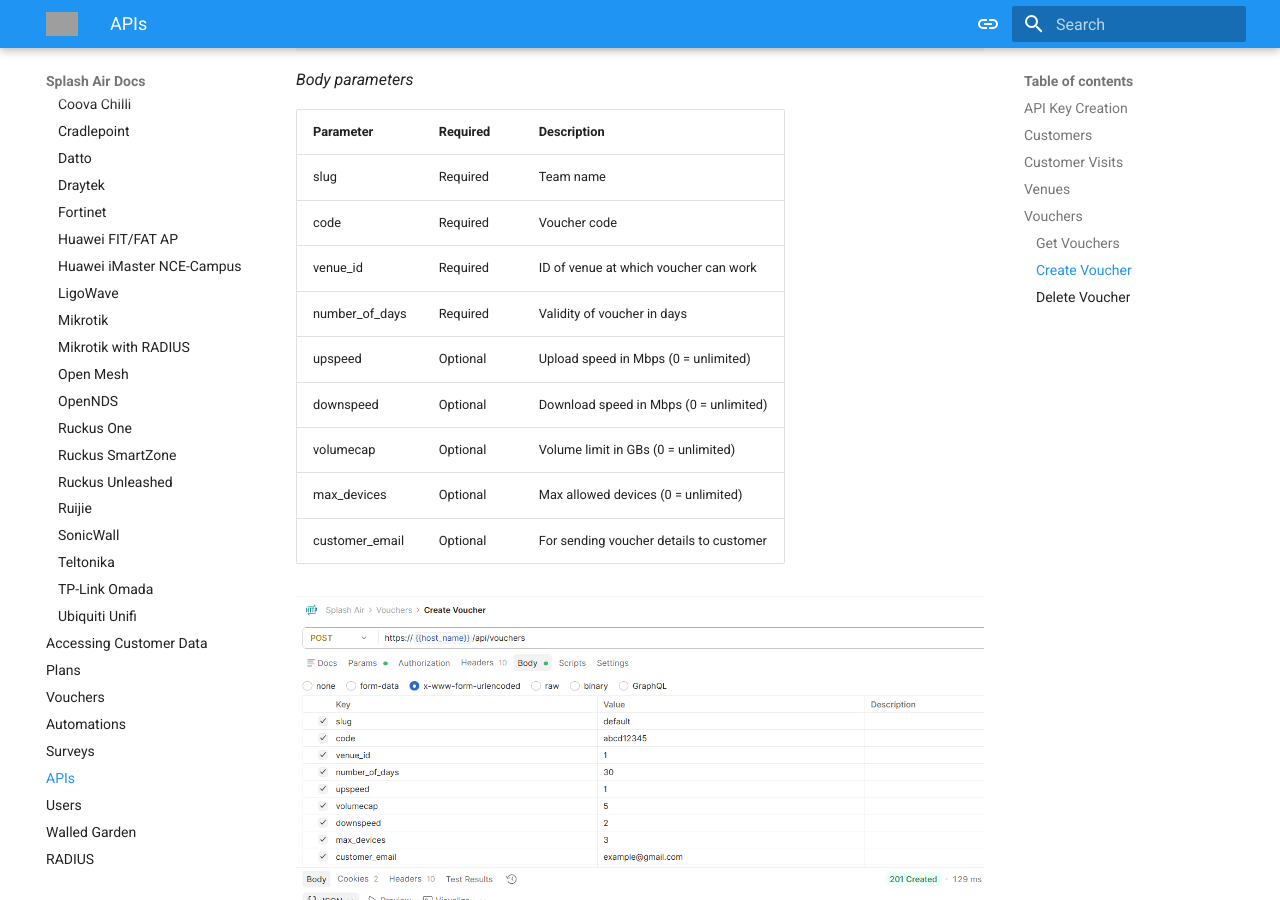
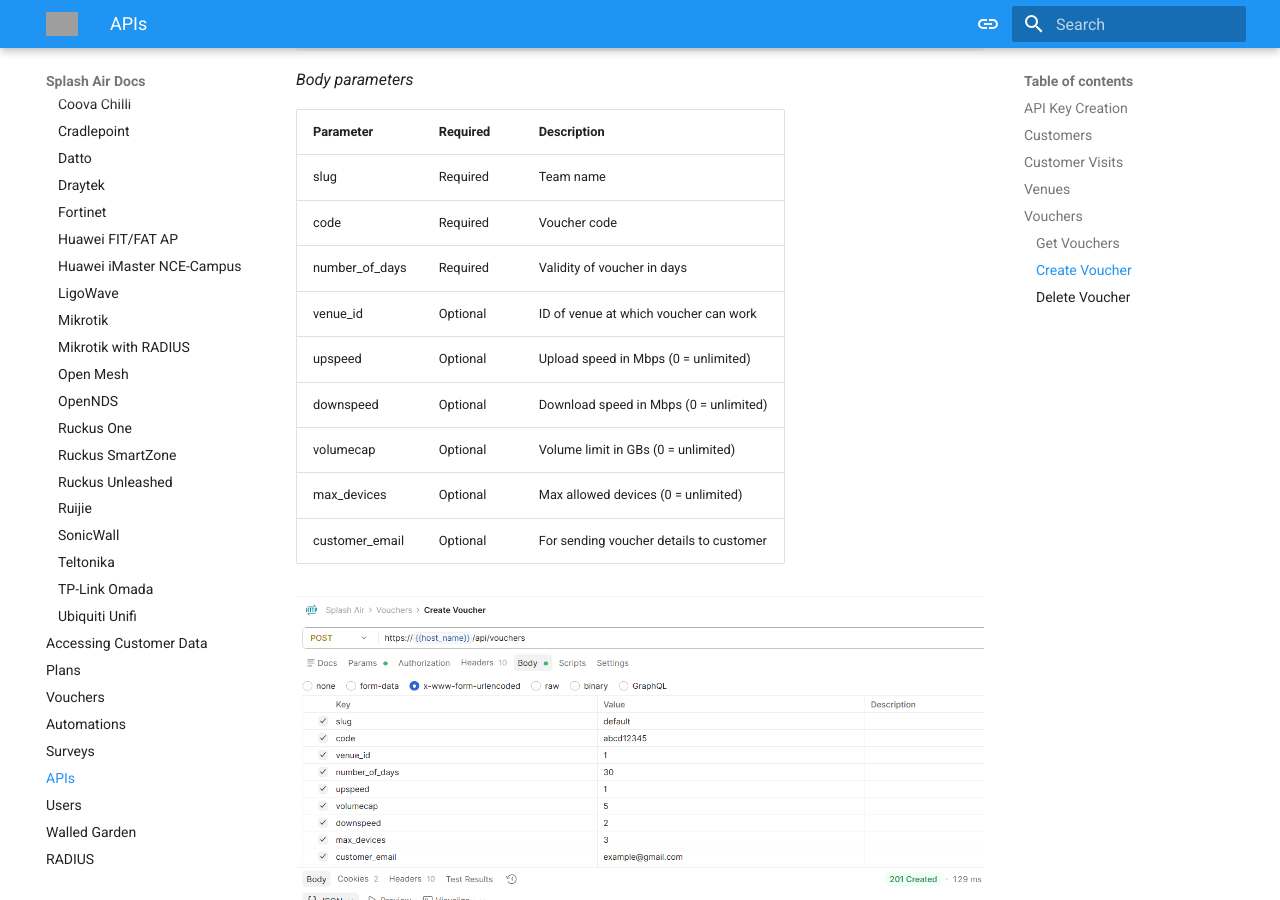
Before and after one commit to splash-networks/admin-panel-doc, an MkDocs documentation site: the page built from docs/api.md, in a window 1280 px wide and 900 px high, scrolled down 5874 px. Built offline with MkDocs 1.6.1 and Material for MkDocs 9.7.7, drawn with Linux system fonts in a browser that asks for light colours; grey boxes are pictures that could not be loaded.

Commit message:
voucher venue id

```diff
--- a/docs/api.md
+++ b/docs/api.md
@@ -124,8 +124,8 @@ _Body parameters_
 |:---------------|----------|:----------------------------------------|
 | slug           | Required | Team name                               |
 | code           | Required | Voucher code                            |
-| venue_id       | Required | ID of venue at which voucher can work   |
 | number_of_days | Required | Validity of voucher in days             |
+| venue_id       | Optional | ID of venue at which voucher can work   |
 | upspeed        | Optional | Upload speed in Mbps (0 = unlimited)    |
 | downspeed      | Optional | Download speed in Mbps (0 = unlimited)  |
 | volumecap      | Optional | Volume limit in GBs (0 = unlimited)     |
```
